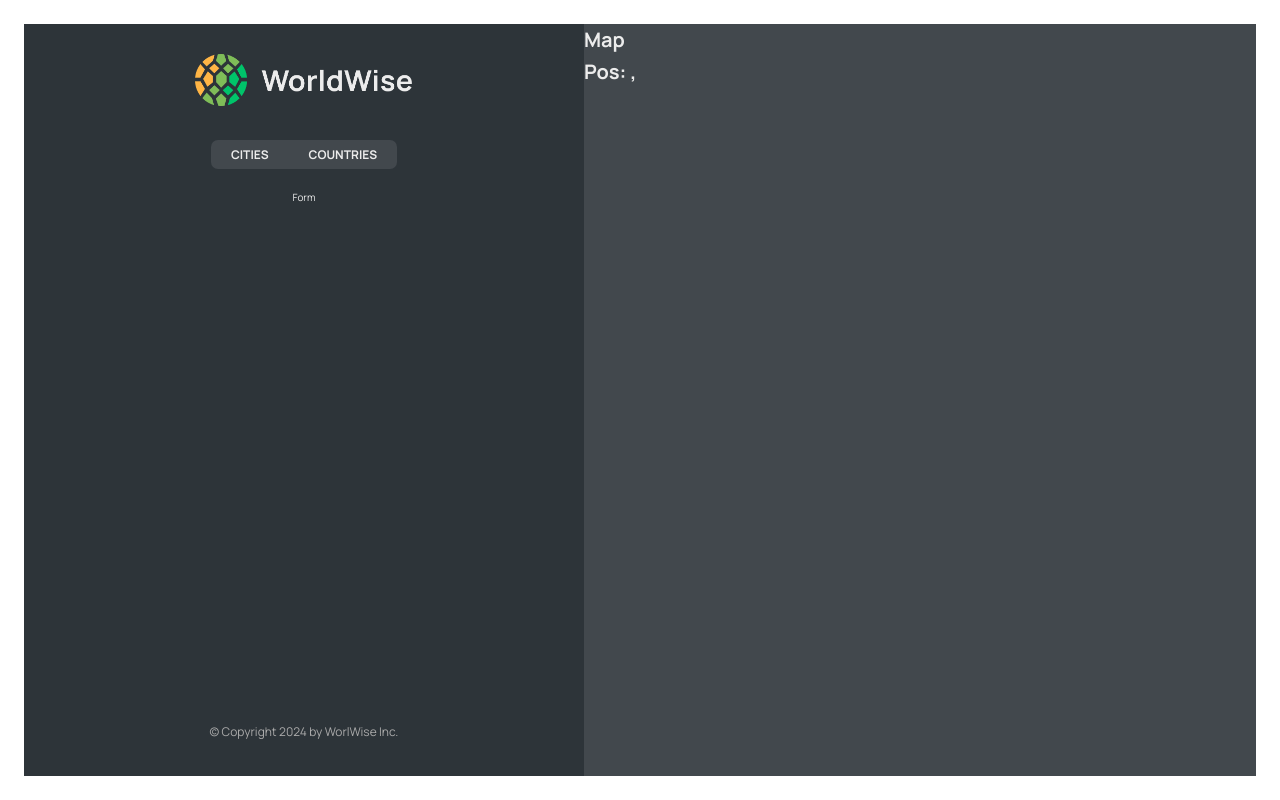
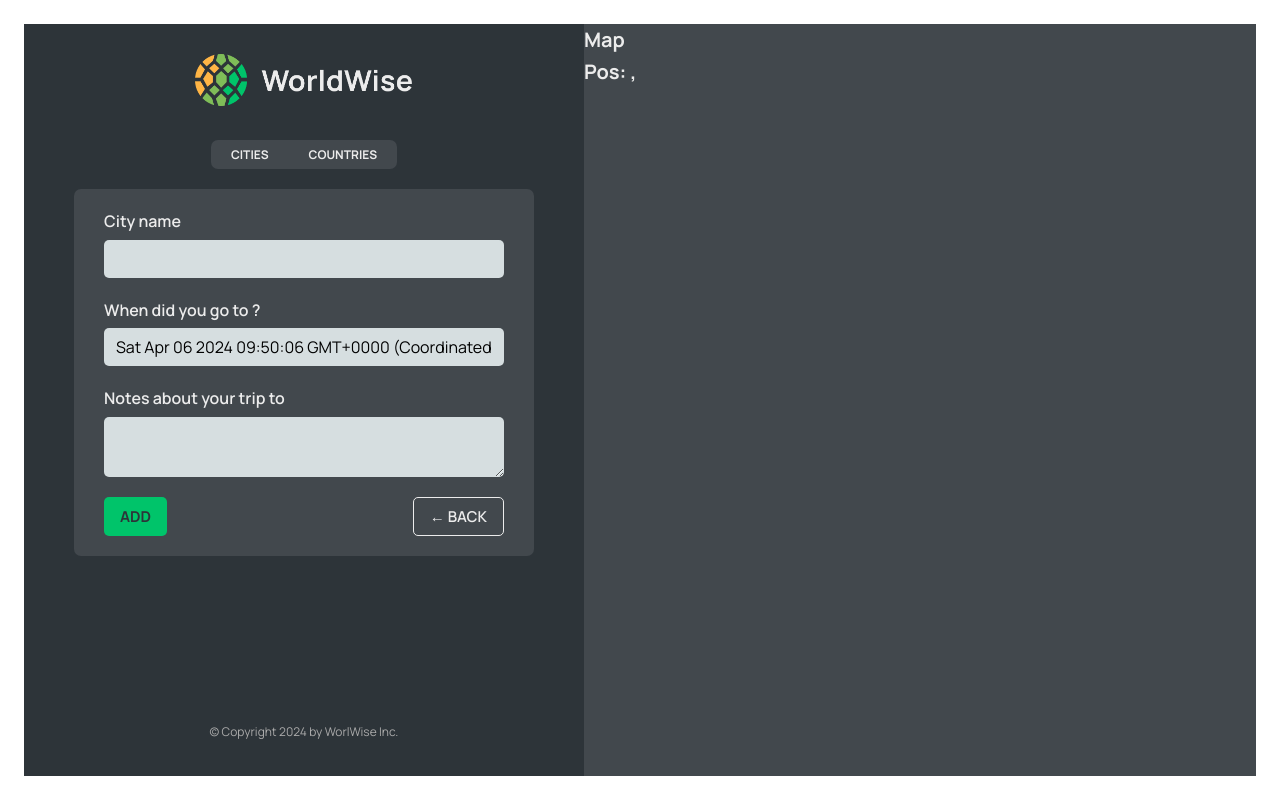
Before and after one commit to x-xsu/react-worldwise, a React (Vite) app: page /app/form in a window 1280 px wide. Built offline with nearby package versions, Linux system fonts and the light colour scheme; data requests are answered from the project's data file.

Commit message:
added show form

```diff
--- a/src/App.jsx
+++ b/src/App.jsx
@@ -11,6 +11,7 @@ import NotFound from "./pages/NotFound/NotFound";
 import CityList from "./components/CityList/CityList";
 import CountryList from "./components/CountryList/CountryList";
 import City from "./components/City/City";
+import Form from "./components/Form/Form";
 
 const BASE_URL = "http://localhost:8000";
 
@@ -55,7 +56,7 @@ function App() {
             path="countries"
             element={<CountryList cities={cities} isLoading={isLoading} />}
           />
-          <Route path="form" element={<p>Form</p>} />
+          <Route path="form" element={<Form/>} />
         </Route>
         <Route path="*" element={<NotFound />} />
       </Routes>
--- /dev/null
+++ b/src/components/Button/Button.jsx
@@ -0,0 +1,11 @@
+import styles from "./Button.module.css";
+
+function Button({ children, onClick, type }) {
+  return (
+    <button onClick={onClick} className={`${styles.btn} ${styles[type]}`}>
+      {children}
+    </button>
+  );
+}
+
+export default Button;
--- a/src/components/City/City.jsx
+++ b/src/components/City/City.jsx
@@ -27,7 +27,11 @@ function City() {
 
   const { cityName, emoji, date, notes } = currentCity;
 
-  return <h1>City</h1>;
+  return (
+    <h1>
+      City Pos: {lat}, {lng}
+    </h1>
+  );
 
   // return (
   //   <div className={styles.city}>
--- a/src/components/CountryList/CountryList.jsx
+++ b/src/components/CountryList/CountryList.jsx
@@ -16,7 +16,7 @@ function CountryList({ cities, isLoading }) {
     if (!arr.map((el) => el.country).includes(city.country)) {
       return [
         ...arr,
-        { id: city.id, country: city.country, emoji: city.emoji },
+        { country: city.country, emoji: city.emoji },
       ];
     } else return arr;
   }, []);
@@ -24,7 +24,7 @@ function CountryList({ cities, isLoading }) {
   return (
     <ul className={styles.countryList}>
       {countries.map((country) => (
-        <CountryItem country={country} key={country.id} />
+        <CountryItem country={country} key={country.country} />
       ))}
     </ul>
   );
--- a/src/components/Form/Form.jsx
+++ b/src/components/Form/Form.jsx
@@ -1,8 +1,10 @@
 // "https://api.bigdatacloud.net/data/reverse-geocode-client?latitude=0&longitude=0"
 
 import { useState } from "react";
+import { useNavigate } from "react-router-dom";
 
 import styles from "./Form.module.css";
+import Button from "../Button/Button";
 
 export function convertToEmoji(countryCode) {
   const codePoints = countryCode
@@ -13,6 +15,8 @@ export function convertToEmoji(countryCode) {
 }
 
 function Form() {
+  const navigate = useNavigate();
+
   const [cityName, setCityName] = useState("");
   const [country, setCountry] = useState("");
   const [date, setDate] = useState(new Date());
@@ -49,8 +53,16 @@ function Form() {
       </div>
 
       <div className={styles.buttons}>
-        <button>Add</button>
-        <button>&larr; Back</button>
+        <Button type="primary">Add</Button>
+        <Button
+          type="back"
+          onClick={(e) => {
+            e.preventDefault();
+            navigate(-1);
+          }}
+        >
+          &larr; Back
+        </Button>
       </div>
     </form>
   );
--- a/src/components/Map/Map.jsx
+++ b/src/components/Map/Map.jsx
@@ -1,13 +1,15 @@
-import { useSearchParams } from "react-router-dom";
+import { useSearchParams, useNavigate } from "react-router-dom";
 import styles from "./Map.module.css";
 
 function Map() {
+  const navigate = useNavigate();
+
   const [searchParams, setSearchParams] = useSearchParams();
   const lat = searchParams.get("lat");
   const lng = searchParams.get("lng");
 
   return (
-    <div className={styles.mapContainer}>
+    <div className={styles.mapContainer} onClick={() => navigate("form")}>
       <h1>Map</h1>
       <h1>
         Pos: {lat}, {lng}
```
